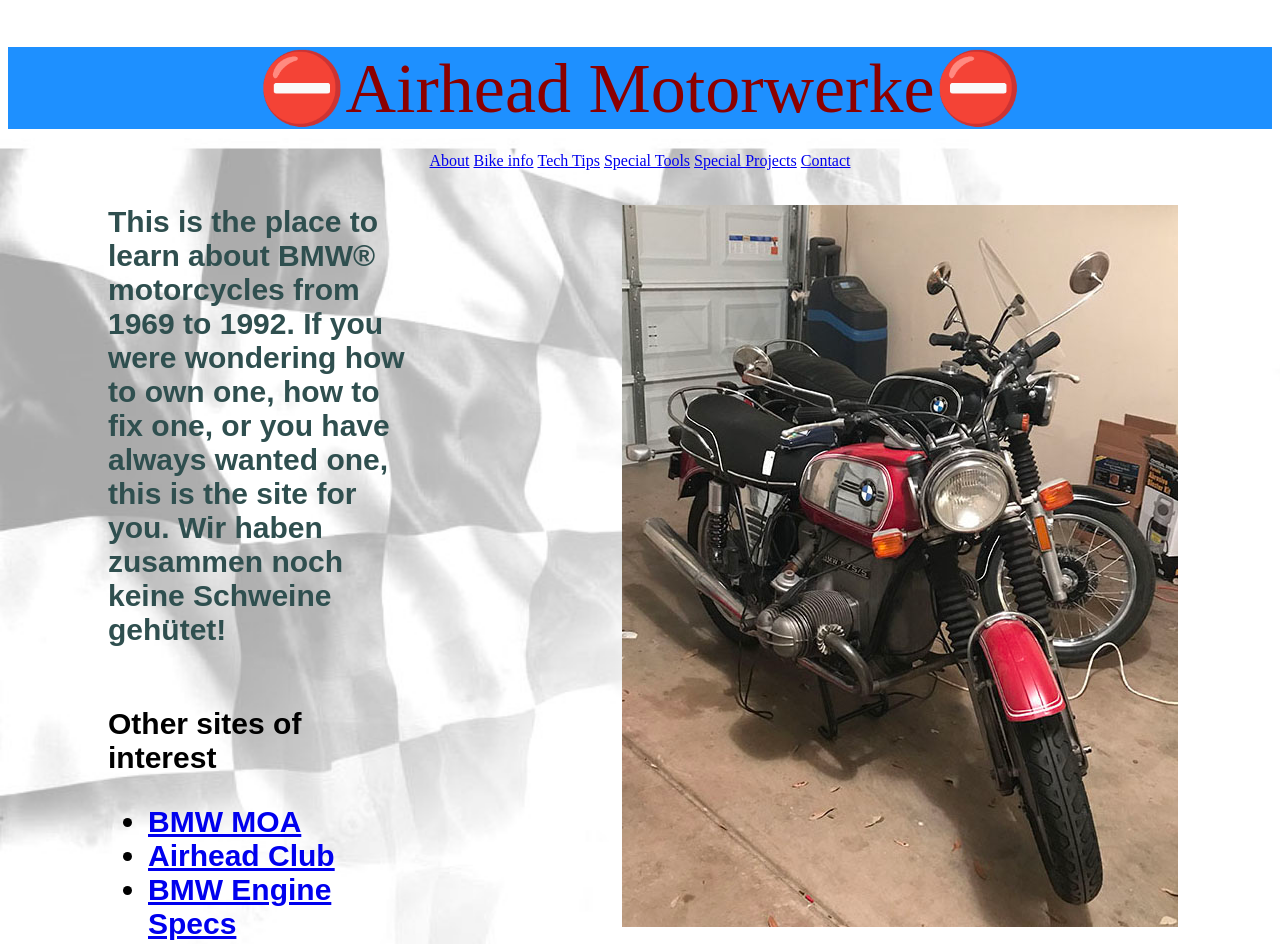
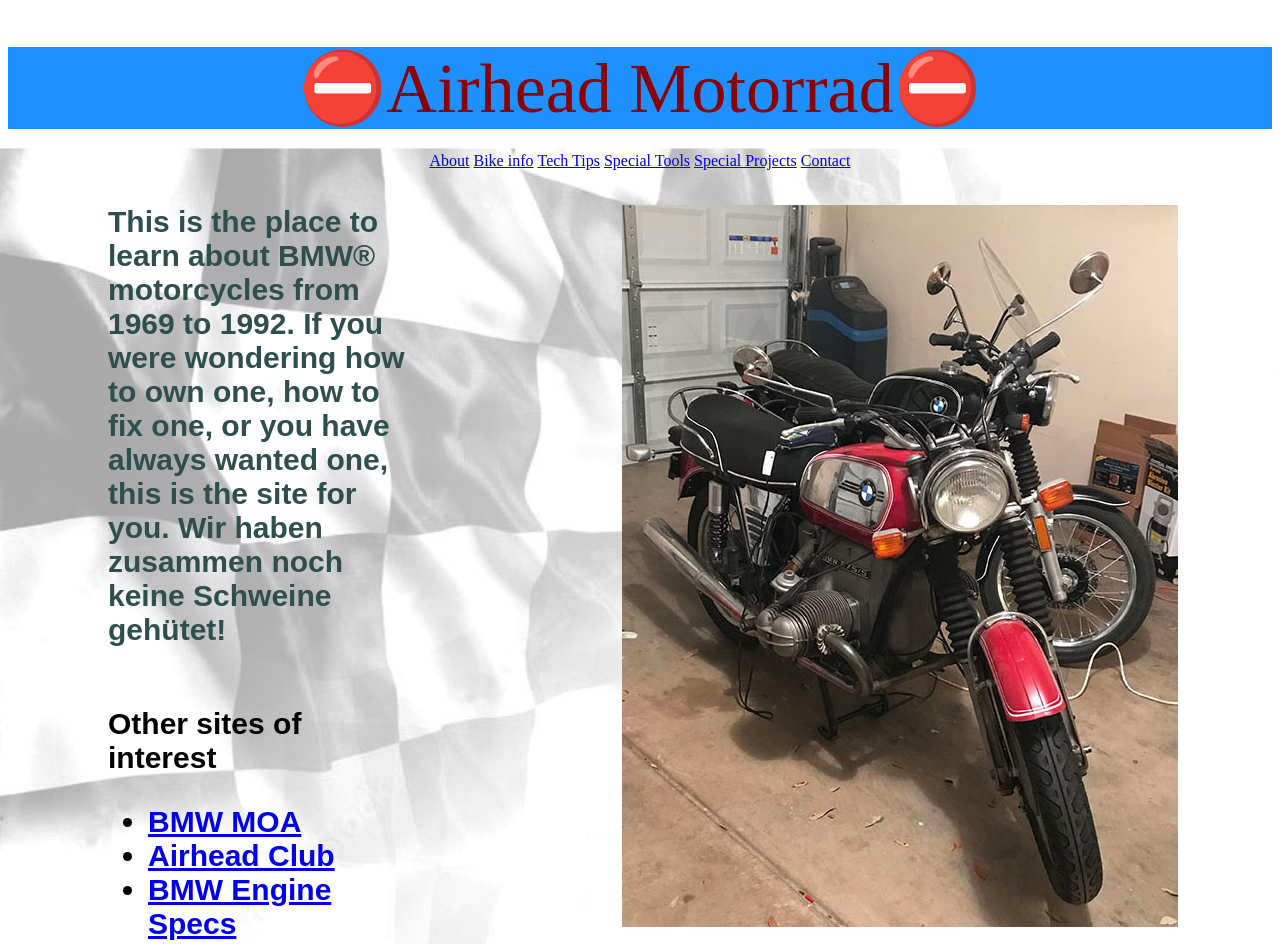
Before and after one commit to rjamison6/html3, a plain HTML site: page index.html in a window 1280 px wide. Shown: the top 944 px of the page. Drawn offline with Linux system fonts and the light colour scheme; a web font is replaced by a local one.

Commit message:
changed header

```diff
--- a/index.html
+++ b/index.html
@@ -10,7 +10,7 @@
 
 <body>
 	<div id="main">
-	<header><h1>⛔Airhead Motorwerke⛔</h1>
+	<header><h1>⛔Airhead Motorrad⛔</h1>
 	</header>
 	<nav>
 		<ul>
```
